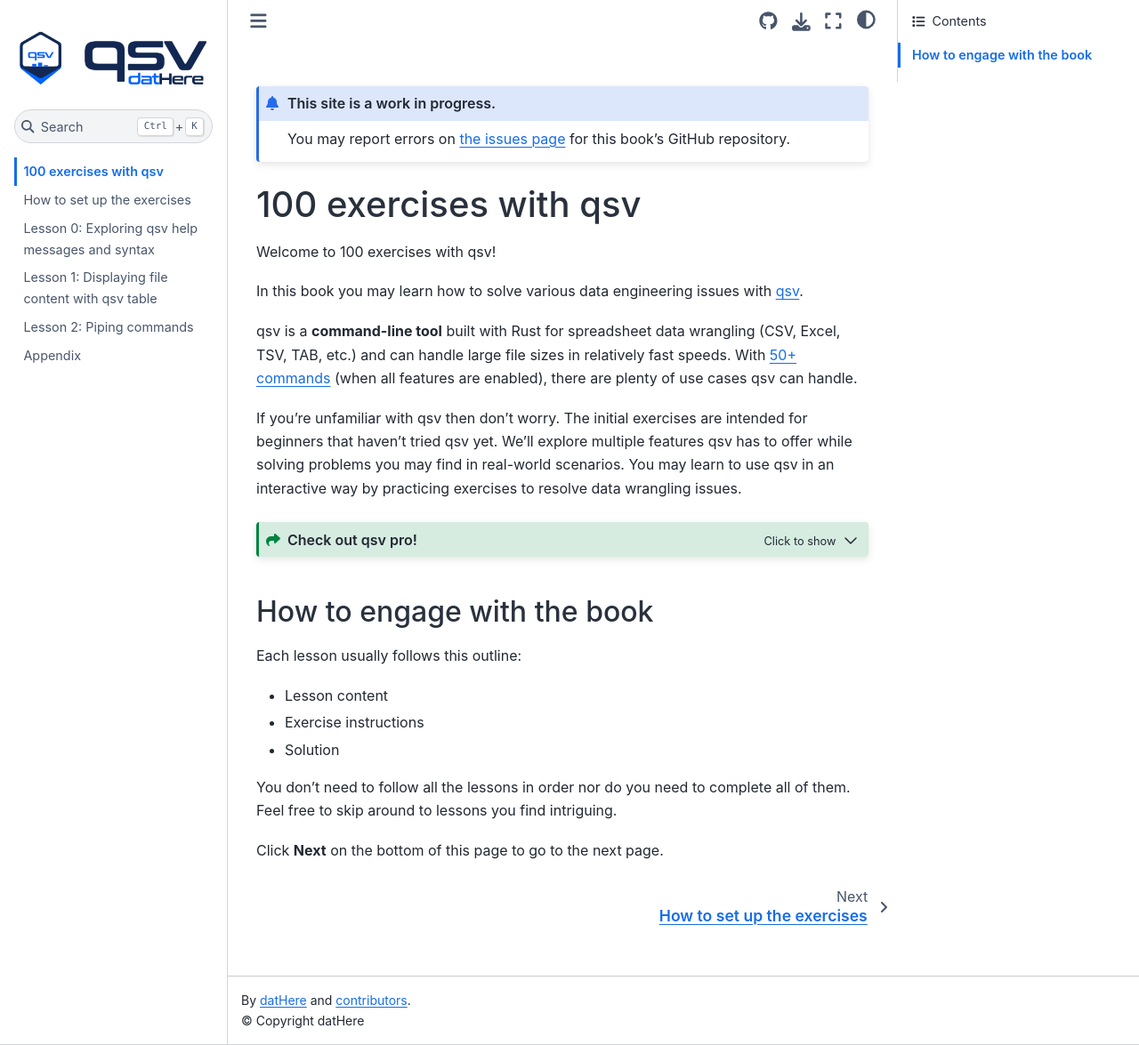
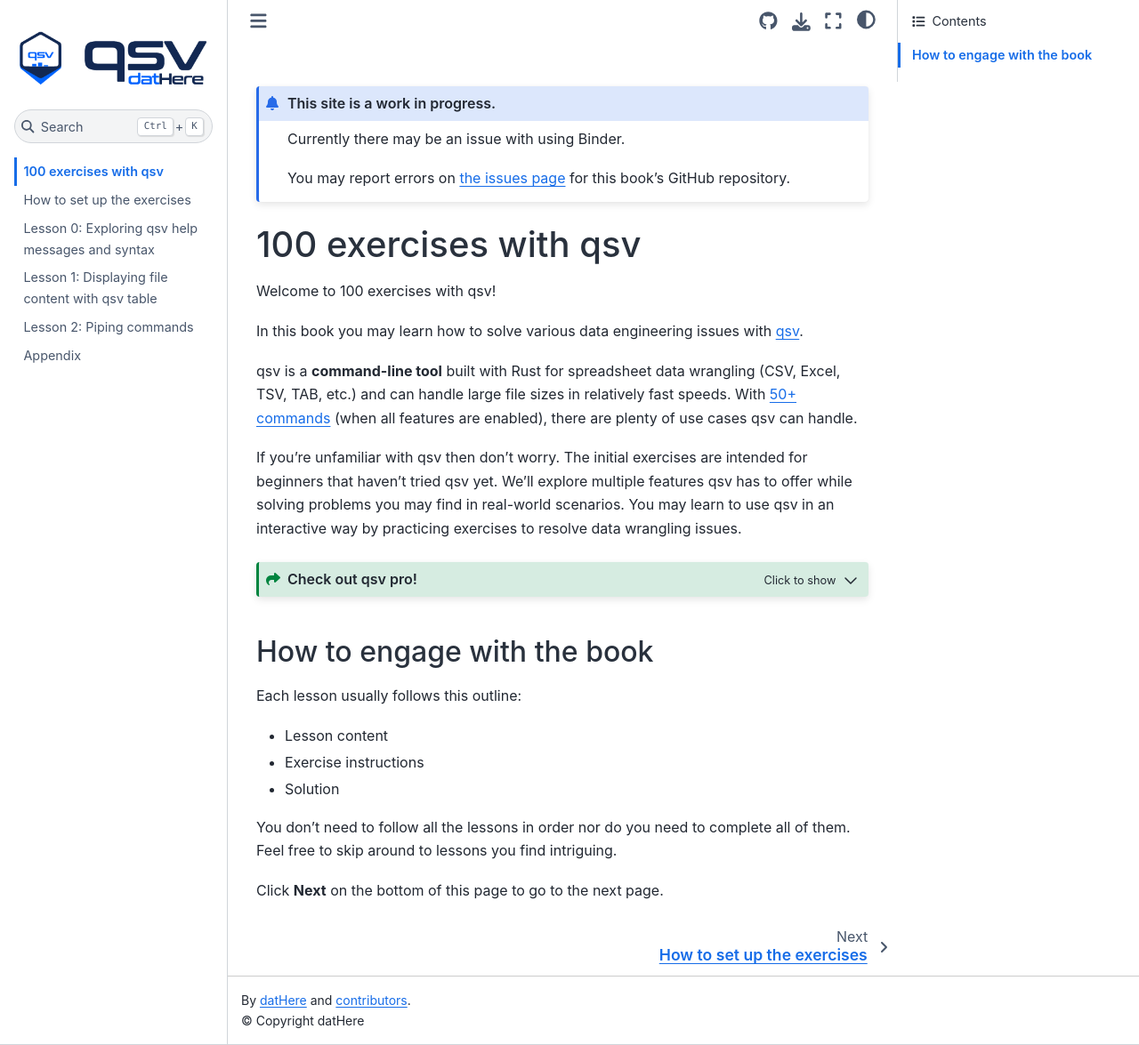
Before and after one commit to dathere/100.dathere.com, a Jupyter Book: the page built from index.md, in a window 1280 px wide and 1175 px high. Shown: the whole window at 89% size. Built offline with Jupyter Book 1.0.4 settings and Sphinx 7.4.7 and the Sphinx Book theme 1.1.4, drawn with Linux system fonts in a browser that asks for light colours.

Commit message:
chore: mention current Binder issue

````diff
--- a/index.md
+++ b/index.md
@@ -1,5 +1,7 @@
 ```{admonition} This site is a work in progress.
 :tags: important
+Currently there may be an issue with using Binder.
+
 You may report errors on [the issues page](https://github.com/dathere/100.dathere.com/issues) for this book's GitHub repository.
 ```
 
````
